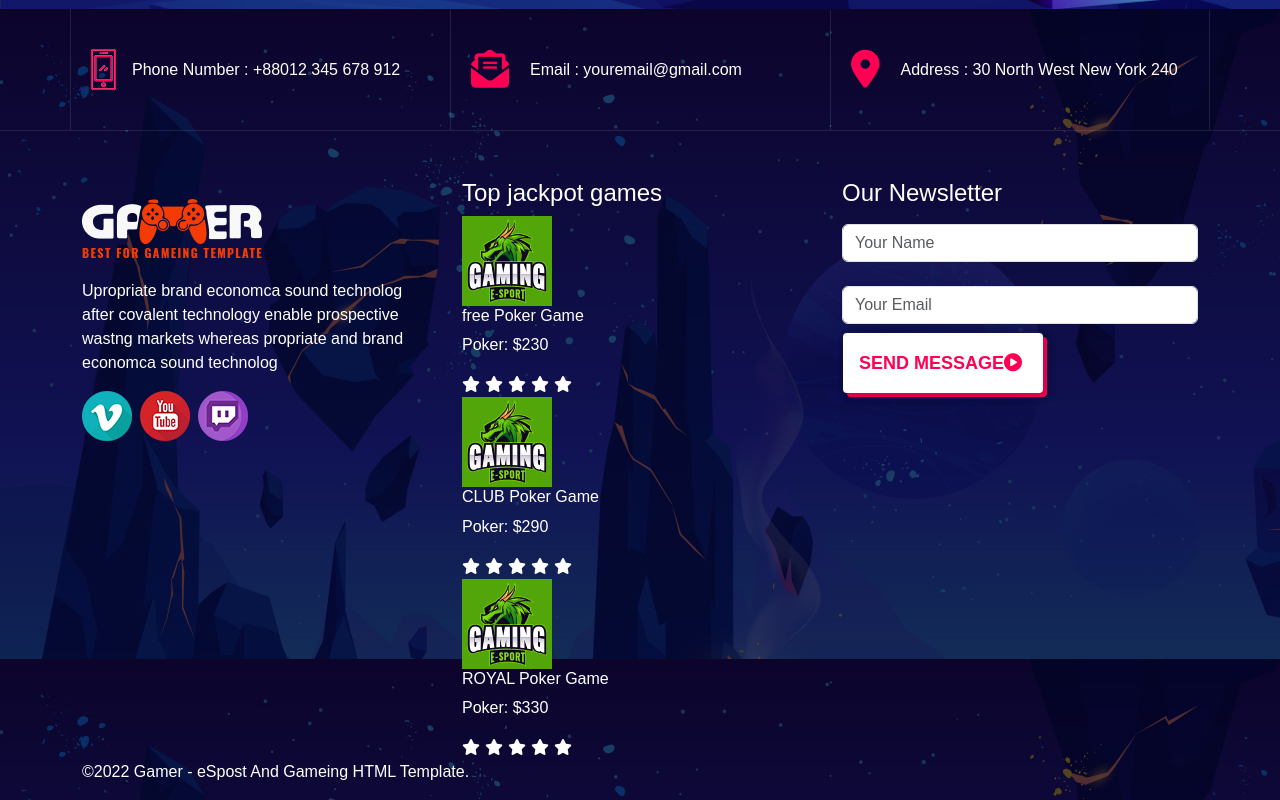
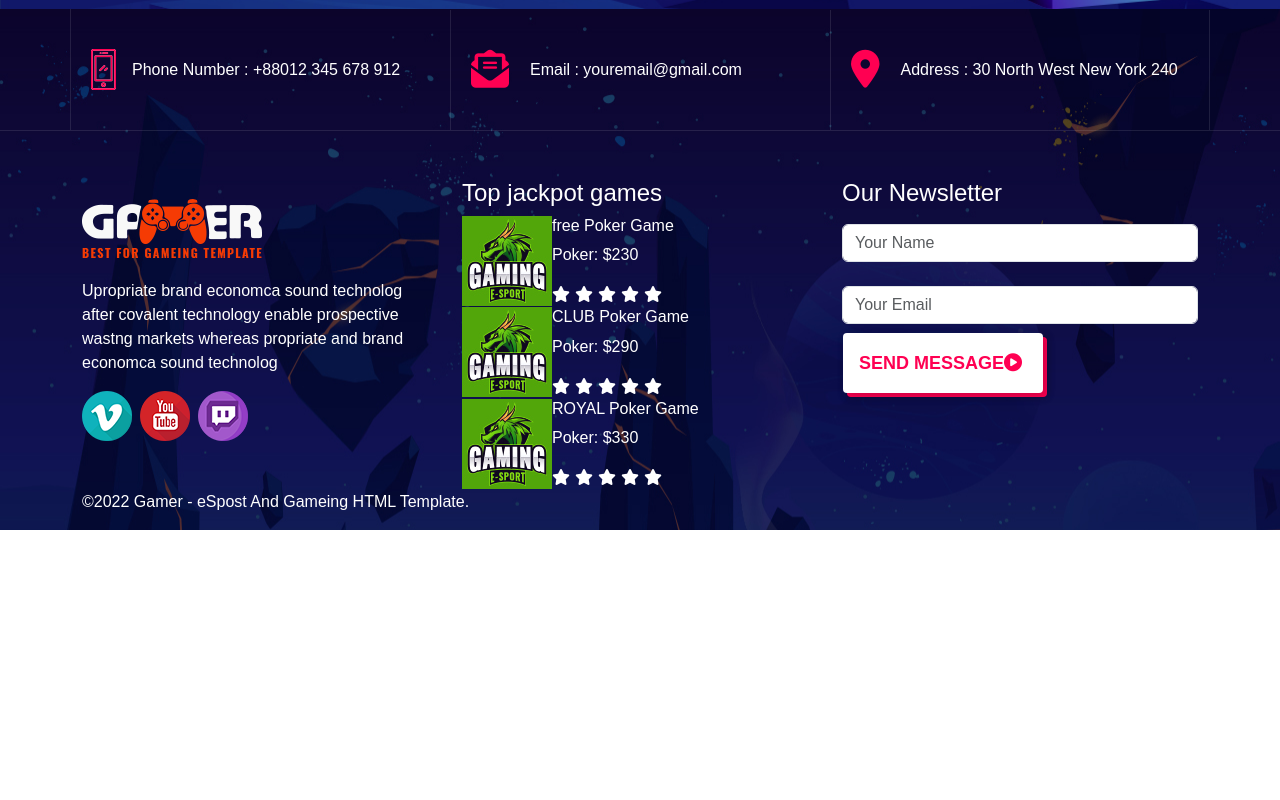
Before and after one commit to Pippo1997/proj-html-vuejs, a Vue app: page / in a window 1280 px wide. Shown: the part 977-1777 px from the top of the page. After the commit the page ends 1507 px from the top, so only its background shows below. Built offline with nearby package versions, Linux system fonts and the light colour scheme.

Commit message:
contet footer top

```diff
--- a/src/components/AppFooter.vue
+++ b/src/components/AppFooter.vue
@@ -74,7 +74,7 @@ export default {
             <div class="title">
               <h4>Top jackpot games</h4>
             </div>
-            <div class="card-middle">
+            <div class="card-middle d-flex">
               <div>
                 <img src="/imgs/01 (4).jpg" alt="logopoker">
               </div>
@@ -90,7 +90,7 @@ export default {
                 </div>
               </div>
             </div>
-            <div class="card-middle">
+            <div class="card-middle d-flex">
               <div>
                 <img src="/imgs/01 (4).jpg" alt="logopoker">
               </div>
@@ -106,7 +106,7 @@ export default {
                 </div>
               </div>
             </div>
-            <div class="card-middle">
+            <div class="card-middle d-flex">
               <div>
                 <img src="/imgs/01 (4).jpg" alt="logopoker">
               </div>
```
